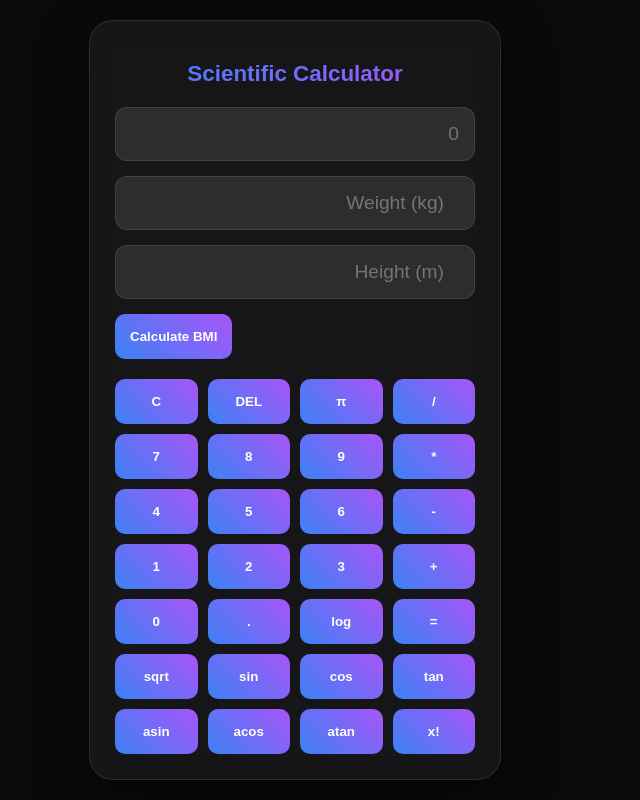
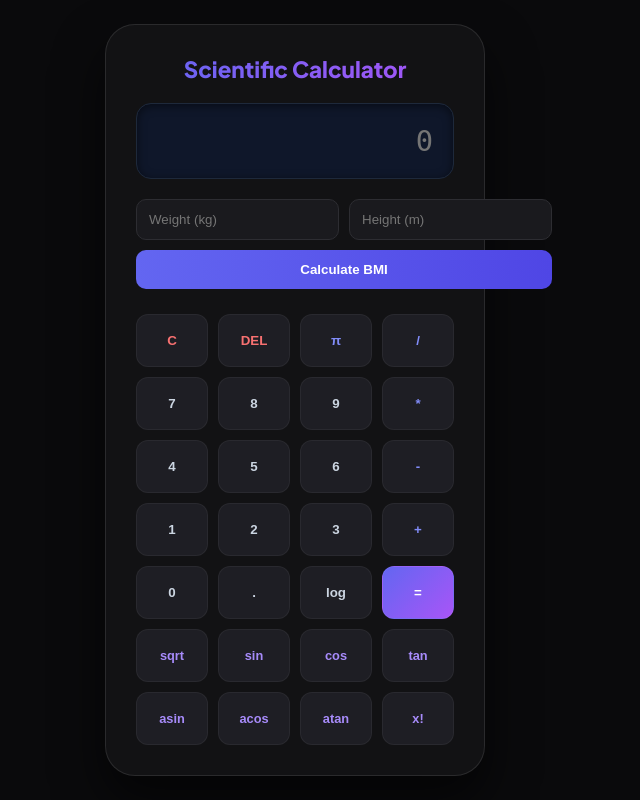
Before and after one commit to shivani100604/BMI-Calculator, a Flask app: page / in a window 1280 px wide. Shown: the whole page, without its empty margins (345-985 px from the left). Run offline with Flask 3, Linux system fonts and the light colour scheme.

Commit message:
Update style.css

```diff
--- a/static/style.css
+++ b/static/style.css
@@ -1,72 +1,124 @@
-/* Purana sara code hata kar ye paste karein */
+@import url('https://fonts.googleapis.com/css2?family=Plus+Jakarta+Sans:wght@400;600;800&display=swap');
+
+* {
+    box-sizing: border-box;
+    margin: 0;
+    padding: 0;
+}
+
 body {
     background: #0a0a0c;
-    font-family: 'Poppins', sans-serif;
+    font-family: 'Plus Jakarta Sans', sans-serif;
     display: flex;
     justify-content: center;
     align-items: center;
     min-height: 100vh;
-    margin: 0;
 }
 
 .container {
-    background: rgba(255, 255, 255, 0.05);
-    backdrop-filter: blur(15px);
+    background: #121214;
     border: 1px solid rgba(255, 255, 255, 0.1);
-    padding: 25px;
-    border-radius: 24px;
-    box-shadow: 0 20px 50px rgba(0,0,0,0.5);
-    width: 360px; /* Isse calculator bada nahi hoga */
+    padding: 30px;
+    border-radius: 30px;
+    box-shadow: 0 25px 50px rgba(0, 0, 0, 0.6);
+    width: 380px;
 }
 
 h1 {
     color: #fff;
+    text-align: center;
     font-size: 1.4rem;
-    text-align: center;
-    background: linear-gradient(to right, #3b82f6, #a855f7);
+    margin-bottom: 20px;
+    background: linear-gradient(to right, #6366f1, #a855f7);
     -webkit-background-clip: text;
     -webkit-text-fill-color: transparent;
-    margin-bottom: 20px;
 }
 
-input {
+#display {
     width: 100%;
-    background: rgba(255, 255, 255, 0.1);
-    border: 1px solid rgba(255, 255, 255, 0.1);
-    padding: 15px;
-    margin-bottom: 15px;
-    border-radius: 12px;
-    color: #fff;
-    font-size: 1.2rem;
+    background: #0f172a;
+    border: 1px solid #1e293b;
+    padding: 20px;
+    border-radius: 15px;
+    color: #38bdf8; /* Neon Cyan text */
+    font-size: 1.8rem;
     text-align: right;
-    box-sizing: border-box;
+    margin-bottom: 20px;
+    font-family: monospace;
+    box-shadow: inset 0 2px 10px rgba(0,0,0,0.5);
 }
 
-/* Buttons ko grid mein set karne ke liye */
+/* BMI Section */
+.bmi-section {
+    display: grid;
+    grid-template-columns: 1fr 1fr;
+    gap: 10px;
+    margin-bottom: 15px;
+}
+
+.bmi-section input {
+    background: #1a1a1e;
+    border: 1px solid #2d2d32;
+    padding: 12px;
+    border-radius: 10px;
+    color: white;
+    outline: none;
+}
+
+.bmi-btn {
+    grid-column: span 2;
+    background: linear-gradient(to right, #6366f1, #4f46e5);
+    color: white;
+    border: none;
+    padding: 12px;
+    border-radius: 10px;
+    font-weight: 600;
+    cursor: pointer;
+    margin-bottom: 10px;
+}
+
+#result {
+    text-align: center;
+    margin-bottom: 15px;
+    font-size: 0.9rem;
+    font-weight: bold;
+}
+
+/* Buttons Grid */
 .buttons-grid {
     display: grid;
-    grid-template-columns: repeat(4, 1fr); /* 4 Columns banayega */
+    grid-template-columns: repeat(4, 1fr);
     gap: 10px;
 }
 
 button {
-    padding: 15px;
-    border: none;
-    border-radius: 10px;
-    background: linear-gradient(45deg, #3b82f6, #a855f7);
-    color: white;
+    background: #1e1e24;
+    border: 1px solid rgba(255, 255, 255, 0.05);
+    color: #cbd5e1;
+    padding: 18px;
+    border-radius: 12px;
     font-weight: bold;
     cursor: pointer;
-    transition: 0.2s;
+    transition: all 0.2s cubic-bezier(0.4, 0, 0.2, 1);
 }
 
 button:hover {
-    filter: brightness(1.2);
+    background: #2d2d35;
+    border-color: #6366f1;
     transform: translateY(-2px);
+    box-shadow: 0 5px 15px rgba(99, 102, 241, 0.3);
 }
 
-#result {
-    margin-top: 20px;
-    text-align: center;
-    color: #94a3b8;
+.op { color: #818cf8; } /* Operators Blue */
+.sci { color: #a78bfa; font-size: 0.8rem; } /* Scientific Purple */
+.special { color: #f87171; } /* Clear/Del Red */
+
+.equal {
+    background: linear-gradient(135deg, #6366f1, #a855f7);
+    color: white;
+    grid-row: span 1;
 }
+
+.equal:hover {
+    box-shadow: 0 0 20px rgba(168, 85, 247, 0.5);
+}
```
